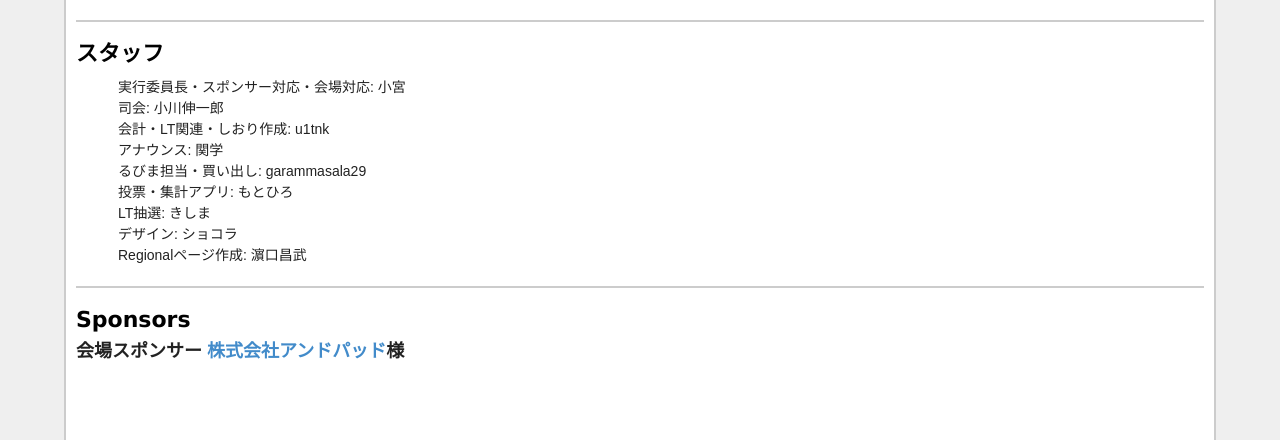
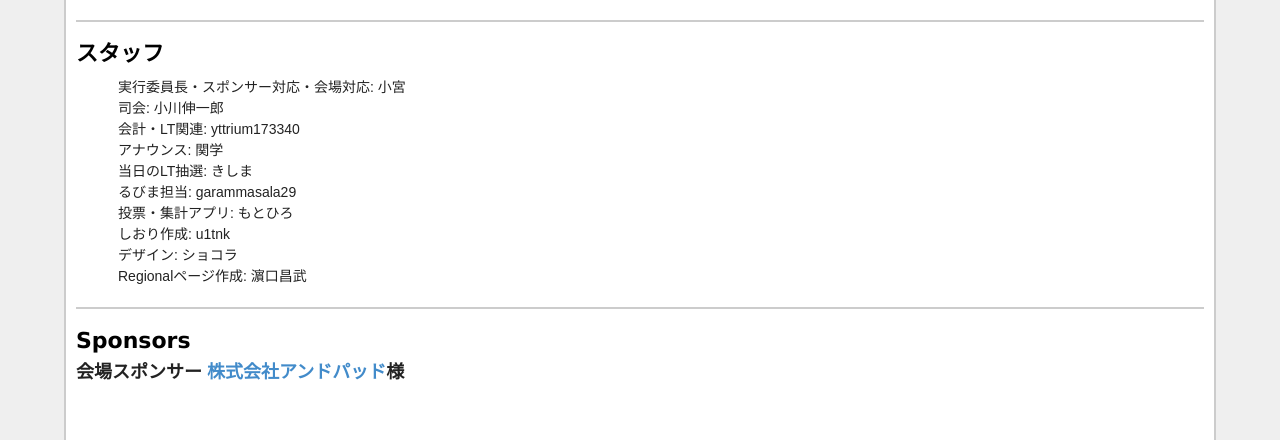
Before and after one commit to tokyurubykaigi/tokyu17, a plain HTML site: page index.html in a window 1280 px wide. Shown: the part 1463-1903 px from the top of the page. Drawn offline with Linux system fonts and the light colour scheme.

Commit message:
スタッフの役割分担を更新
Co-Authored-By: Claude Opus 5.5 <noreply@anthropic.com>

```diff
--- a/index.html
+++ b/index.html
@@ -123,11 +123,12 @@
         <ul>
           <li>実行委員長・スポンサー対応・会場対応: 小宮</li>
           <li>司会: 小川伸一郎</li>
-          <li>会計・LT関連・しおり作成: u1tnk</li>
+          <li>会計・LT関連: yttrium173340</li>
           <li>アナウンス: 関学</li>
-          <li>るびま担当・買い出し: garammasala29</li>
+          <li>当日のLT抽選: きしま</li>
+          <li>るびま担当: garammasala29</li>
           <li>投票・集計アプリ: もとひろ</li>
-          <li>LT抽選: きしま</li>
+          <li>しおり作成: u1tnk</li>
           <li>デザイン: ショコラ</li>
           <li>Regionalページ作成: 濵口昌武</li>
         </ul>
```
